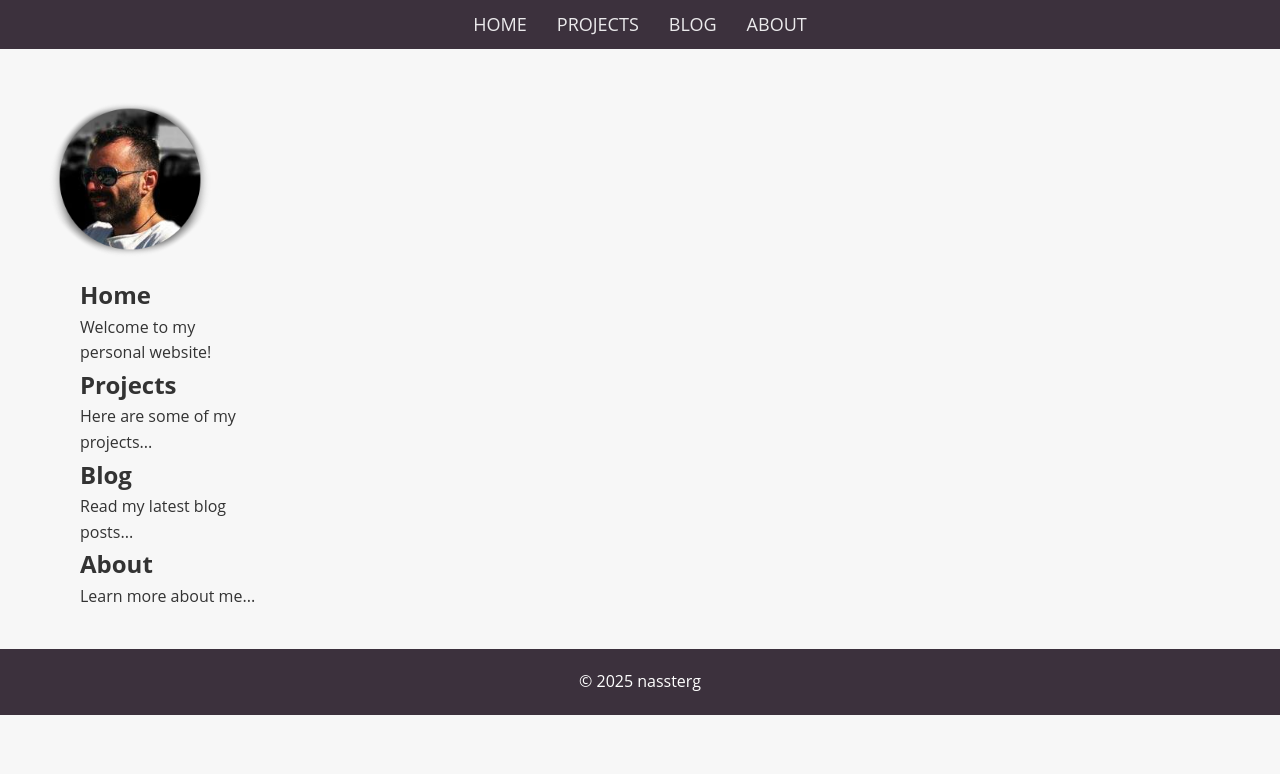
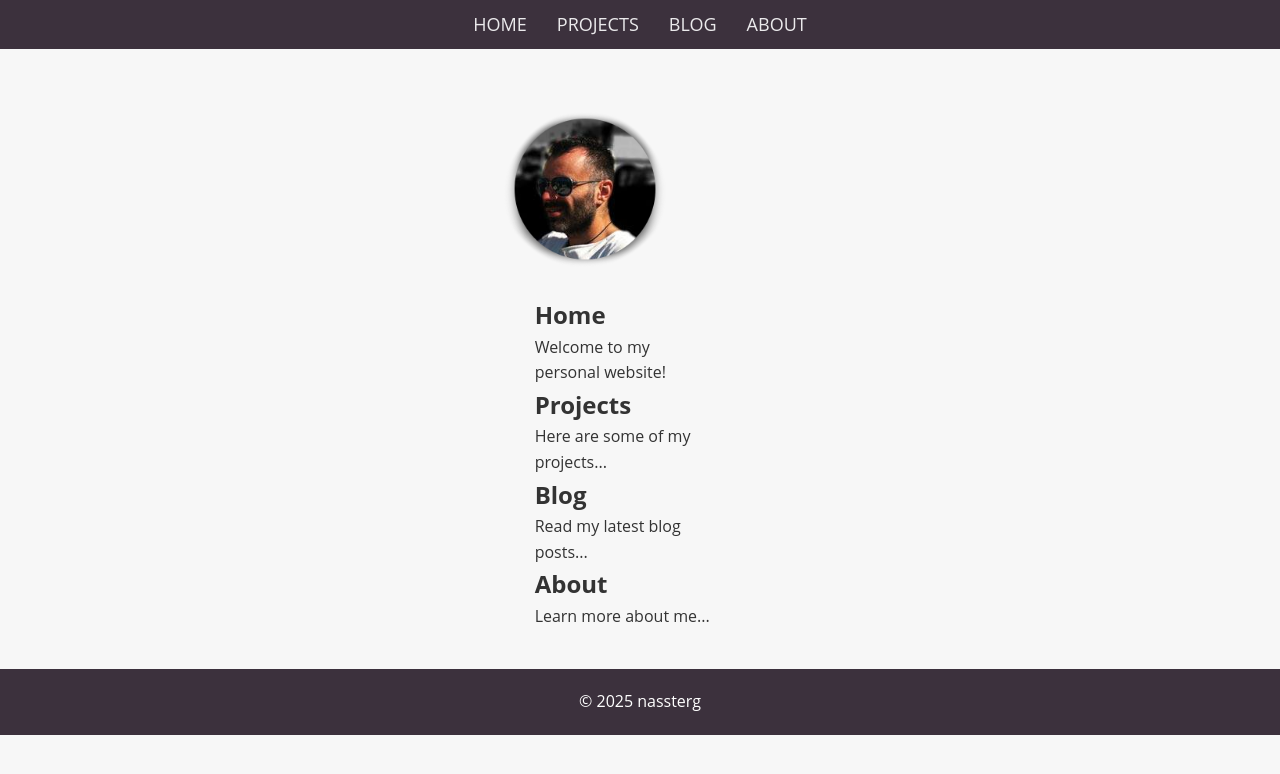
Before and after one commit to nassterg/nassterg.github.io, a Jekyll site: the page built from README.md, in a window 1280 px wide. Shown: the top 774 px of the page. Built offline with Jekyll 4.4.1, drawn with Linux system fonts in a browser that asks for light colours; our own code applies the rules of GitHub Pages for plain Markdown files.

Commit message:
Update style.css

```diff
--- a/assets/css/style.css
+++ b/assets/css/style.css
@@ -7,17 +7,17 @@
 
 /* Set a clean, modern font */
 body {
-    font-family: 'Open Sans', sans-serif; /* Clean sans-serif font */
-    background-color: #f7f7f7; /* Light background for the body */
-    color: #333; /* Default text color */
+    font-family: 'Open Sans', sans-serif;
+    background-color: #f7f7f7;
+    color: #333;
     line-height: 1.6;
 }
 
-/* Style the navigation bar (menu) */
+/* Navbar Styles */
 .navbar {
     display: flex;
-    justify-content: center; /* Center the menu */
-    background-color: #3c313d; /* Dark background for the menu */
+    justify-content: center;
+    background-color: #3c313d;
     padding: 10px 0;
     width: 100%;
 }
@@ -25,7 +25,7 @@ body {
 .menu ul {
     list-style: none;
     display: flex;
-    gap: 30px; /* Slightly more space between the items */
+    gap: 30px; /* Space between menu items */
 }
 
 .menu ul li {
@@ -33,65 +33,65 @@ body {
 }
 
 .menu ul li a {
-    color: #ebeaec; /* Light font color */
+    color: #ebeaec;
     text-decoration: none;
     font-size: 18px;
     padding: 8px 0;
-    text-transform: uppercase; /* Minimalist style */
-    font-weight: 400; /* Lighter font weight for a clean look */
+    text-transform: uppercase;
+    font-weight: 400;
 }
 
 .menu ul li a:hover {
-    color: #657ED4; /* Updated hover color */
+    color: #657ED4; /* Hover color */
 }
 
 /* Main content (two-column layout) */
 .content {
-    display: flex; /* Flexbox for two columns */
-    justify-content: flex-start; /* Align the content to the left */
-    align-items: flex-start; /* Align both columns at the top */
-    gap: 30px; /* Space between the two columns */
+    display: flex; /* Flexbox container for columns */
+    justify-content: center; /* Center columns in the page */
+    align-items: flex-start; /* Align both at the top */
+    gap: 20px;
+    max-width: 1200px;
     margin: 40px auto;
-    max-width: 1200px;
 }
 
-/* Left column (logo) */
+/* Left column (Logo) */
 .left-column {
     display: flex;
-    flex-direction: column;
-    align-items: flex-start; /* Align logo to the left */
-    justify-content: flex-start; /* Align logo to the top */
-    margin-top: 0; /* Ensure no extra space above logo */
+    flex-direction: column; /* Stack items vertically */
+    align-items: flex-start; /* Left-align the logo */
+    justify-content: flex-start; /* Align items at the top */
+    margin-top: 10px; /* Adjust logo top margin */
 }
 
 /* Logo styles */
 .logo .avatar {
     width: 180px;
     height: 180px;
-    border-radius: 50%; /* Circular logo */
+    border-radius: 50%;
 }
 
-/* Right column (menu content) */
+/* Right column (Menu Content) */
 .right-column {
     display: flex;
-    flex-direction: column; /* Stack menu items vertically */
+    flex-direction: column; /* Stack menu sections vertically */
     justify-content: flex-start;
-    margin-top: 0; /* Ensure no extra space above menu content */
-    padding-left: 40px; /* Adds space to the left of the menu */
-    width: 75%; /* Ensure the content area takes up enough width */
+    margin-top: 10px; /* Align the menu top */
+    padding-left: 40px; /* Space to the left of the right column */
+    width: 75%; /* Ensure it takes up appropriate width */
 }
 
-/* Footer styling */
+/* Footer Styles */
 footer {
     text-align: center;
     padding: 20px 0;
-    background: #3C313D; /* Footer color */
+    background: #3C313D;
     color: white;
     margin-top: 40px;
     font-size: 16px;
 }
 
-/* Add a subtle hover effect for links */
+/* Add subtle hover effect for links */
 a:hover {
     text-decoration: underline;
 }
```
